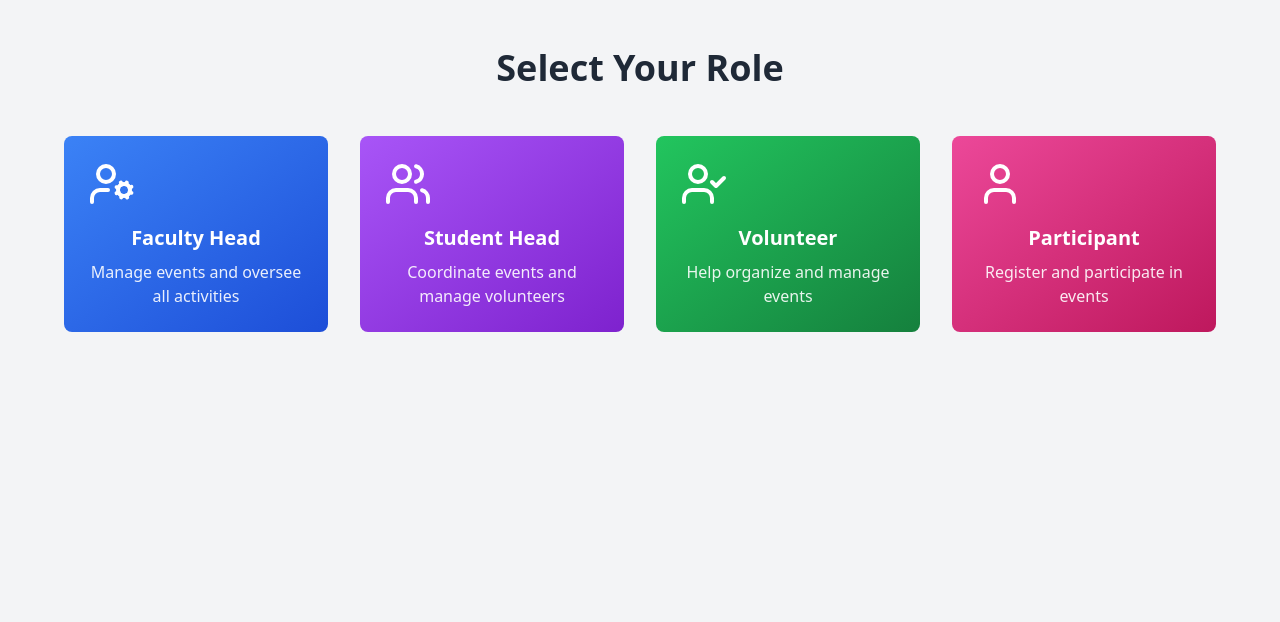
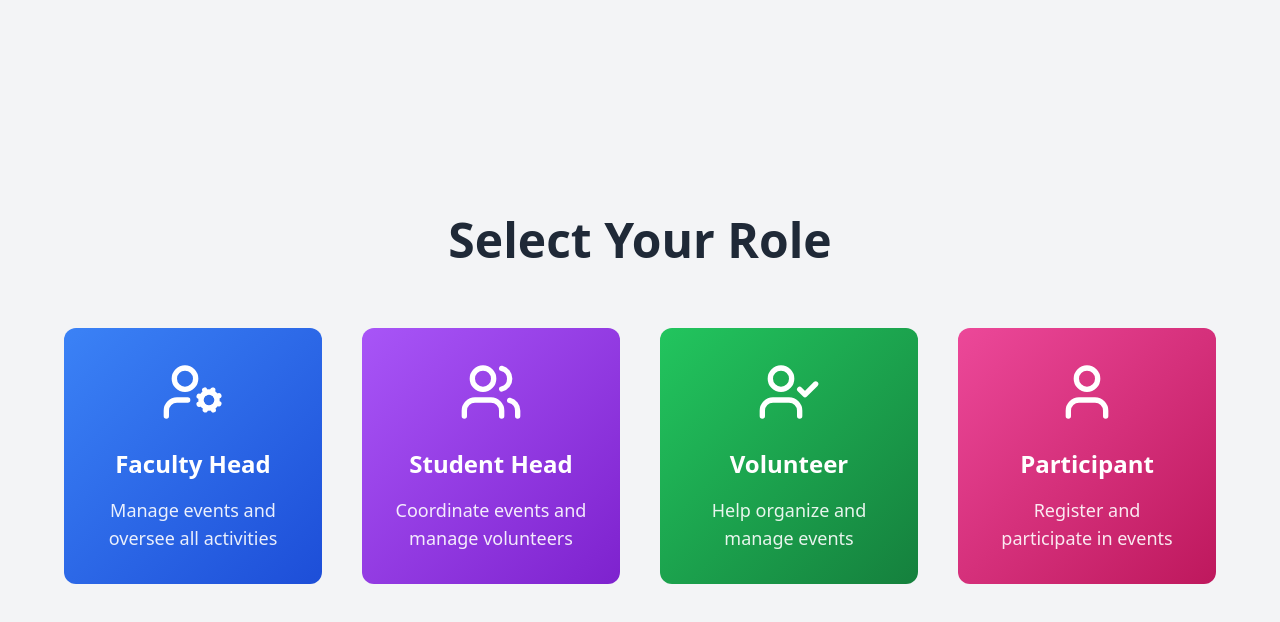
Before and after one commit to KARTHI27IT/EventManagement, a React (Vite) app in the folder project/: page /role-selection in a window 1280 px wide. Shown: the top 622 px of the page. Built offline with nearby package versions, Linux system fonts and the light colour scheme.

Commit message:
Update RoleSelection.tsx

```diff
--- a/project/src/pages/RoleSelection.tsx
+++ b/project/src/pages/RoleSelection.tsx
@@ -37,26 +37,26 @@ function RoleSelection() {
   ];
 
   return (
-    <div className="min-h-screen bg-gray-100 py-12 px-4">
-      <div className="max-w-6xl mx-auto">
-        <h1 className="text-4xl font-bold text-center text-gray-800 mb-12">
+    <div className="min-h-screen bg-gray-100 flex items-center justify-center py-12 px-4">
+      <div className="max-w-6xl mx-auto text-center">
+        <h1 className="text-5xl font-bold text-gray-800 mb-16">
           Select Your Role
         </h1>
 
-        <div className="grid md:grid-cols-2 lg:grid-cols-4 gap-8">
+        <div className="grid md:grid-cols-2 lg:grid-cols-4 gap-10">
           {roles.map((role) => (
             <div
               key={role.title}
-              className="transform hover:scale-105 transition-all duration-200"
+              className="transform hover:scale-105 transition-all duration-300"
             >
               <button
                 onClick={() => navigate(role.path)}
                 className="w-full h-full"
               >
-                <div className={`bg-gradient-to-br ${role.color} rounded-lg p-6 text-white h-full`}>
-                  <role.icon className="w-12 h-12 mb-4" />
-                  <h2 className="text-xl font-semibold mb-2">{role.title}</h2>
-                  <p className="text-white text-opacity-90">
+                <div className={`bg-gradient-to-br ${role.color} rounded-xl p-8 text-white h-full`}>
+                  <role.icon className="w-16 h-16 mb-6 mx-auto" />
+                  <h2 className="text-2xl font-semibold mb-4">{role.title}</h2>
+                  <p className="text-white text-opacity-90 text-lg">
                     {role.description}
                   </p>
                 </div>
```
